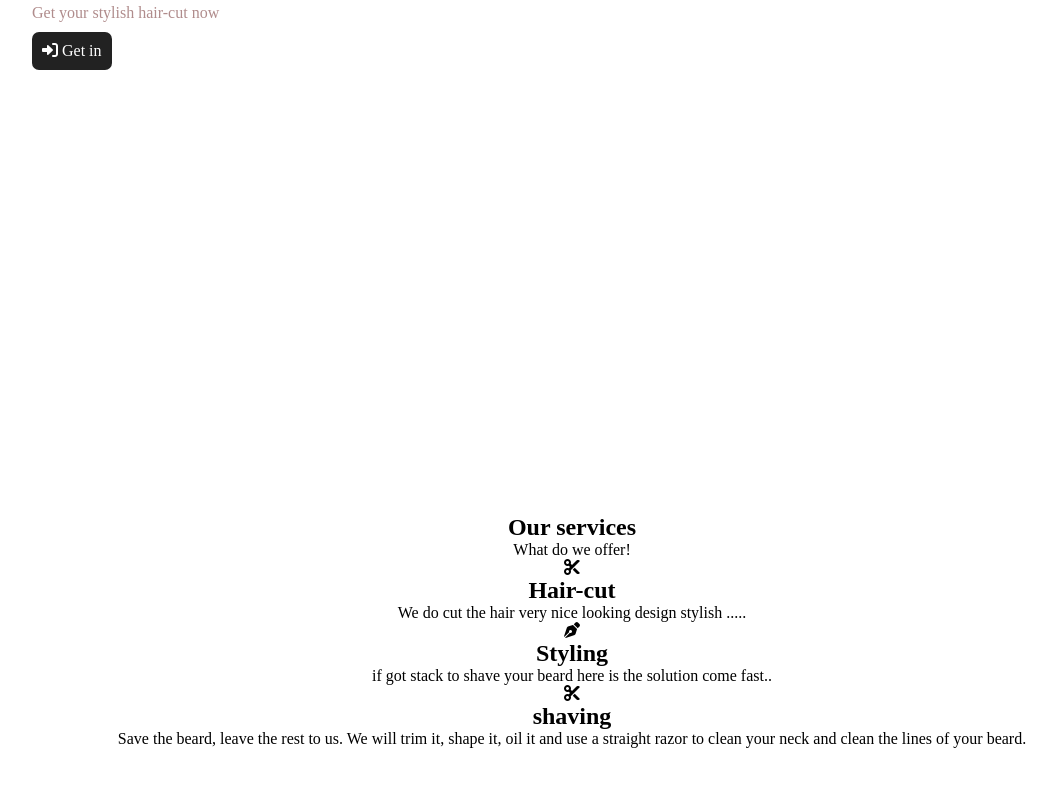
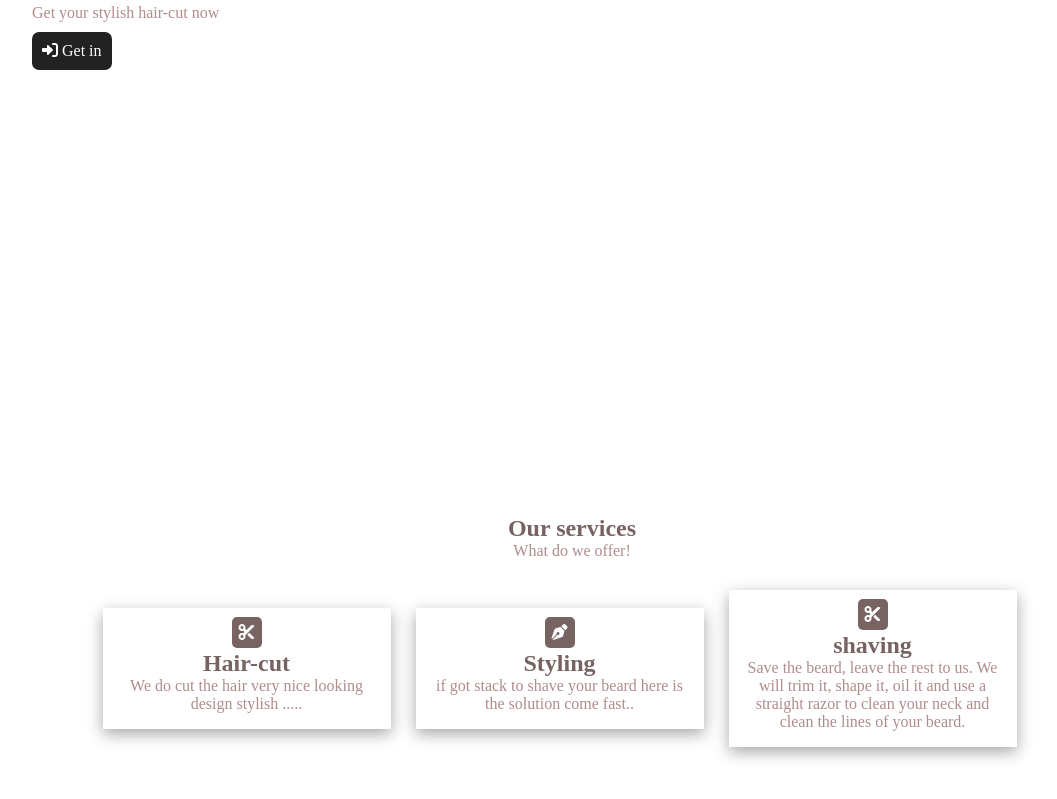
Before and after one commit to Abdirizak8899/Barber-project, a plain HTML site: page index.html in a window 1280 px wide. Shown: the part 669-1468 px from the top of the page, without its empty margins (68-1125 px from the left). Drawn offline with Linux system fonts and the light colour scheme.

Commit message:
Add files via upload

```diff
--- a/css/style.css
+++ b/css/style.css
@@ -173,3 +173,34 @@ nav ul li .msg-f:hover{
     width: 100%;
     flex-direction: column;
 }
+.content p{
+    color: #B08C8C;
+}
+.content h2{
+    color: #786363;
+}
+.content i{
+    color: #ffff;
+}
+.s-services{
+    display: flex;
+    margin-top: 30px;
+    flex-wrap: wrap;
+    align-items: center;
+    justify-content: center;
+}
+.content .icon{
+    padding: 7px;
+    background-color: #786363;
+    border-radius: 5px;
+    margin-bottom: 10px;
+}
+.s-services .card{
+    box-shadow: rgba(0, 0, 0, 0.35) 0px 5px 15px;
+    width: 18em;
+    padding: 16px;
+    margin-right: 25px;
+}
+.s-services .card i{
+    margin-bottom: 10px;
+}
```
